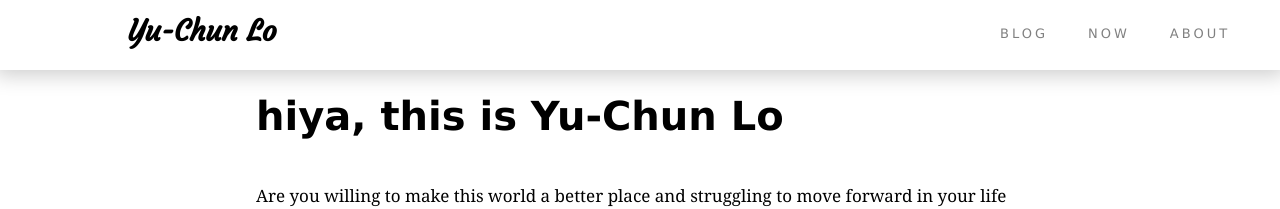
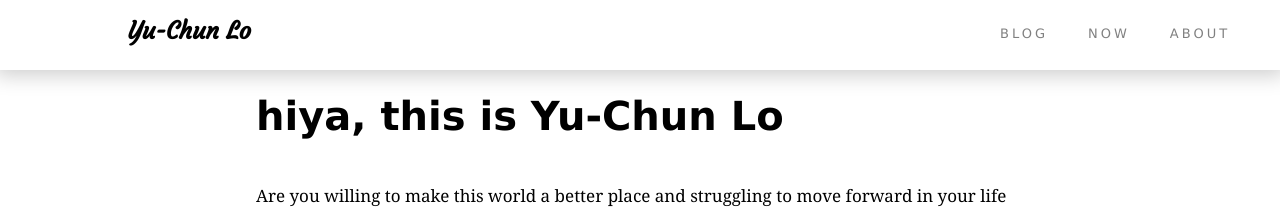
Before and after one commit to yuchunlo/yuchunlo.github.io, a Jekyll site: the page built from index.html, in a window 1280 px wide. Shown: the top 209 px of the page. Built offline with Jekyll 4.4.1, drawn with Linux system fonts in a browser that asks for light colours; nearby versions of some CDN libraries.

Commit message:
Update main.css

```diff
--- a/css/main.css
+++ b/css/main.css
@@ -76,12 +76,14 @@ ul.dashed > li:before {
   .main-nav #brand {
     float: left;
     padding-left: 10%;
+    font-size: 24px;
   }
 }
 @media only screen and (min-width: 980px) {
   .main-nav #brand {
     float: left;
     padding-left: 10%;
+    font-size: 24px;
   }
 }
 .main-nav ul {
```
